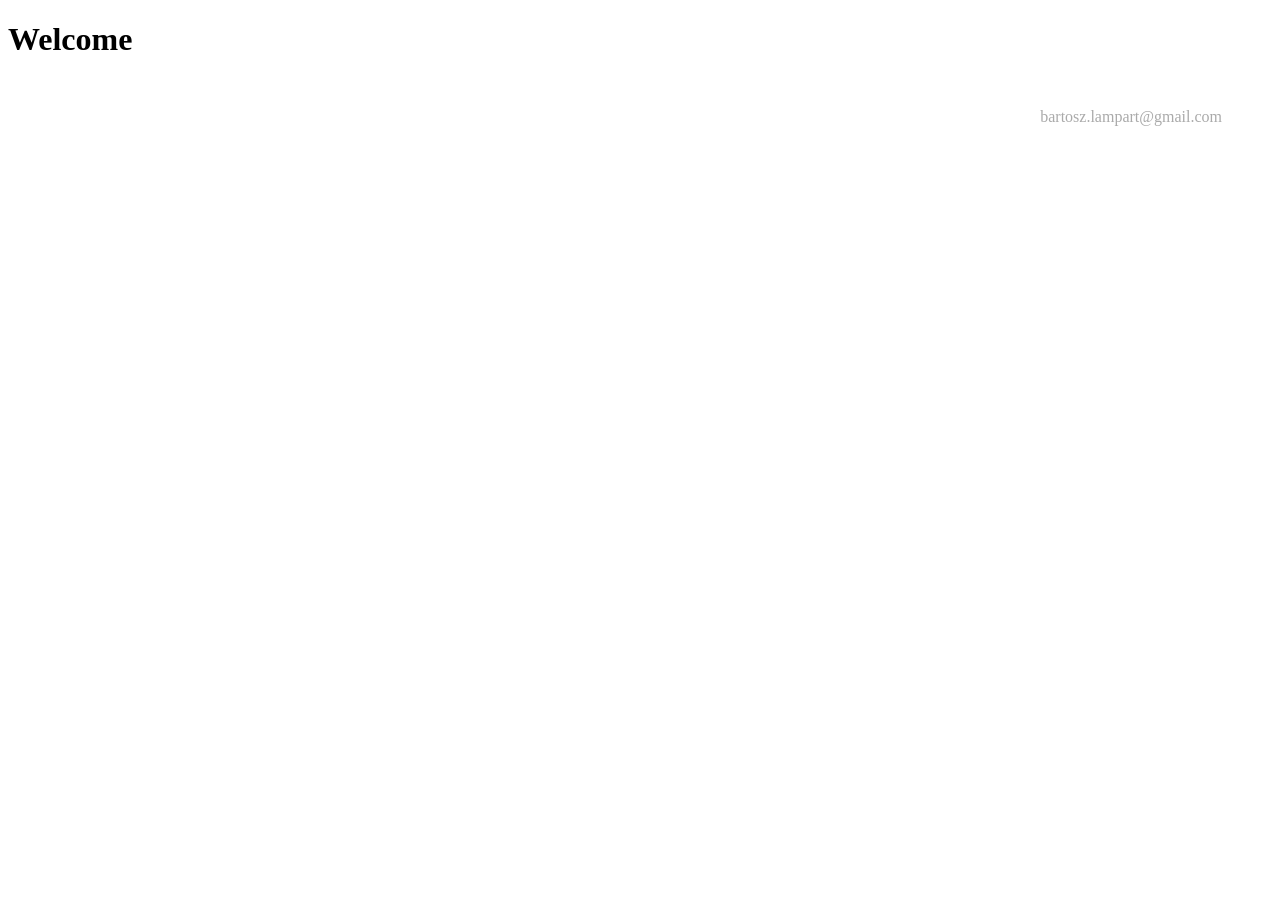
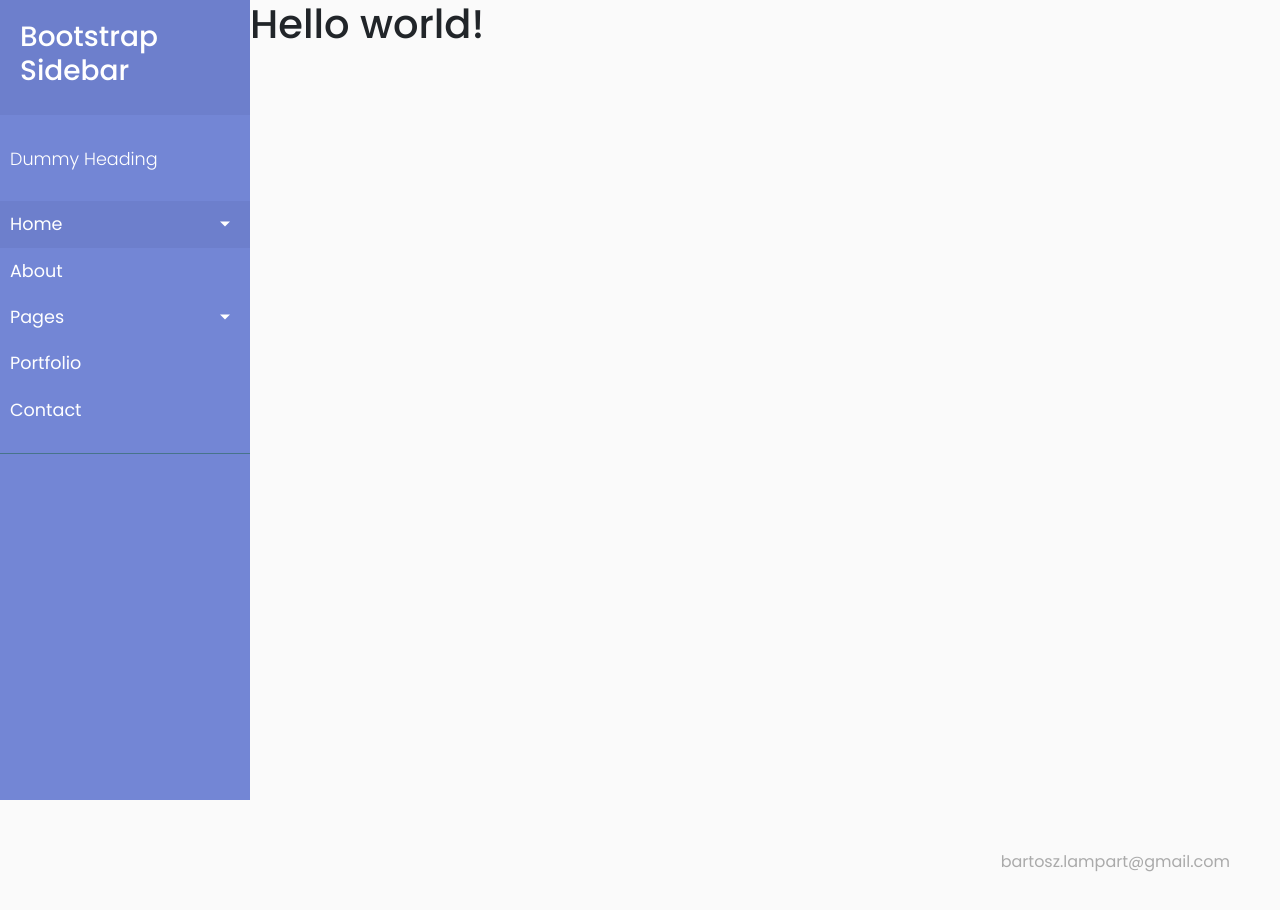
Before and after one commit to dzazder/brewing-web, a React app: page / in a window 1280 px wide. Before the commit the page ends 800 px from the top, so only its background shows below. Built offline with nearby package versions, Linux system fonts and the light colour scheme.

Commit message:
added navbar

```diff
--- a/package.json
+++ b/package.json
@@ -3,6 +3,8 @@
   "version": "0.1.0",
   "private": true,
   "dependencies": {
+    "bootstrap": "^4.4.1",
+    "jquery": "^3.4.1",
     "react": "^16.12.0",
     "react-dom": "^16.12.0",
     "react-scripts": "3.3.1"
--- a/src/components/App.js
+++ b/src/components/App.js
@@ -1,4 +1,5 @@
 import React, { Component } from 'react';
+import Navbar from './Navbar.js';
 
 class App extends Component {
 
@@ -13,8 +14,12 @@
 
     render() {
         return (
-          <div className="app-root">
-            <h1>Welcome</h1>
+          <div className="wrapper">
+            <Navbar />
+
+            <div id="content">
+                <h1>Hello world!</h1>
+            </div>
           </div>
         );
       }
--- /dev/null
+++ b/src/components/Navbar.js
@@ -0,0 +1,70 @@
+import React, { Component } from "react";
+
+class Navbar extends Component {
+  render() {
+    return (
+      <nav id="sidebar">
+        <div className="sidebar-header">
+          <h3>Bootstrap Sidebar</h3>
+        </div>
+
+        <ul className="list-unstyled components">
+          <p>Dummy Heading</p>
+          <li className="active">
+            <a
+              href="#homeSubmenu"
+              data-toggle="collapse"
+              aria-expanded="false"
+              className="dropdown-toggle"
+            >
+              Home
+            </a>
+            <ul className="collapse list-unstyled" id="homeSubmenu">
+              <li>
+                <a href="#">Home 1</a>
+              </li>
+              <li>
+                <a href="#">Home 2</a>
+              </li>
+              <li>
+                <a href="#">Home 3</a>
+              </li>
+            </ul>
+          </li>
+          <li>
+            <a href="#">About</a>
+          </li>
+          <li>
+            <a
+              href="#pageSubmenu"
+              data-toggle="collapse"
+              aria-expanded="false"
+              className="dropdown-toggle"
+            >
+              Pages
+            </a>
+            <ul className="collapse list-unstyled" id="pageSubmenu">
+              <li>
+                <a href="#">Page 1</a>
+              </li>
+              <li>
+                <a href="#">Page 2</a>
+              </li>
+              <li>
+                <a href="#">Page 3</a>
+              </li>
+            </ul>
+          </li>
+          <li>
+            <a href="#">Portfolio</a>
+          </li>
+          <li>
+            <a href="#">Contact</a>
+          </li>
+        </ul>
+      </nav>
+    );
+  }
+}
+
+export default Navbar;
--- a/src/index.js
+++ b/src/index.js
@@ -1,6 +1,8 @@
 import React from 'react';
 import ReactDOM from 'react-dom';
+import 'bootstrap/dist/css/bootstrap.css';
 import './styles/index.css';
 import App from './components/App';
+import './scripts/scripts.js';
 
 ReactDOM.render(<App />, document.getElementById('root'));
--- /dev/null
+++ b/src/scripts/scripts.js
@@ -0,0 +1,9 @@
+var $ = require("jquery");
+
+$(document).ready(function () {
+
+    $('#sidebarCollapse').on('click', function () {
+        $('#sidebar').toggleClass('active');
+    });
+
+});
--- a/src/styles/index.css
+++ b/src/styles/index.css
@@ -0,0 +1,99 @@
+@import "https://fonts.googleapis.com/css?family=Poppins:300,400,500,600,700";
+
+.wrapper {
+    display: flex;
+    width: 100%;
+    align-items: stretch;
+}
+
+body {
+    font-family: 'Poppins', sans-serif;
+    background: #fafafa;
+}
+
+p {
+    font-family: 'Poppins', sans-serif;
+    font-size: 1.1em;
+    font-weight: 300;
+    line-height: 1.7em;
+    color: #999;
+}
+
+a, a:hover, a:focus {
+    color: inherit;
+    text-decoration: none;
+    transition: all 0.3s;
+}
+
+#sidebar {
+    /* don't forget to add all the previously mentioned styles here too */
+    background: #7386D5;
+    color: #fff;
+    transition: all 0.3s;
+}
+
+#sidebar .sidebar-header {
+    padding: 20px;
+    background: #6d7fcc;
+}
+
+#sidebar ul.components {
+    padding: 20px 0;
+    border-bottom: 1px solid #47748b;
+}
+
+#sidebar ul p {
+    color: #fff;
+    padding: 10px;
+}
+
+#sidebar ul li a {
+    padding: 10px;
+    font-size: 1.1em;
+    display: block;
+}
+#sidebar ul li a:hover {
+    color: #7386D5;
+    background: #fff;
+}
+
+#sidebar ul li.active > a, a[aria-expanded="true"] {
+    color: #fff;
+    background: #6d7fcc;
+}
+ul ul a {
+    font-size: 0.9em !important;
+    padding-left: 30px !important;
+    background: #6d7fcc;
+}
+
+#sidebar {
+    min-width: 250px;
+    max-width: 250px;
+    min-height: 100vh;
+}
+
+#sidebar.active {
+    margin-left: -250px;
+}
+
+a[data-toggle="collapse"] {
+    position: relative;
+}
+
+.dropdown-toggle::after {
+    display: block;
+    position: absolute;
+    top: 50%;
+    right: 20px;
+    transform: translateY(-50%);
+}
+
+@media (max-width: 768px) {
+    #sidebar {
+        margin-left: -250px;
+    }
+    #sidebar.active {
+        margin-left: 0;
+    }
+}
```
Also changed, not shown: public/index.html (+3 -0 lines), 1 other file.
